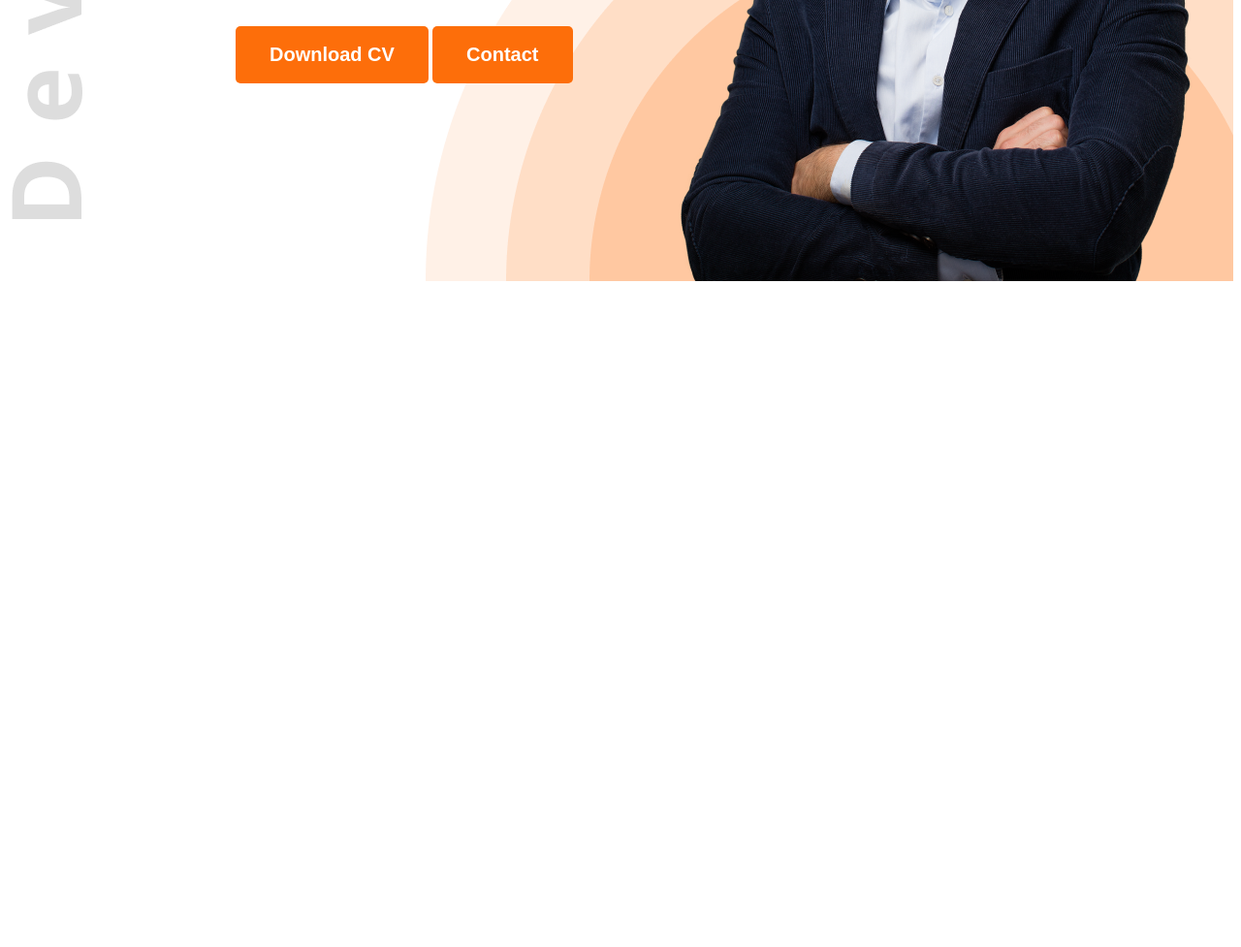
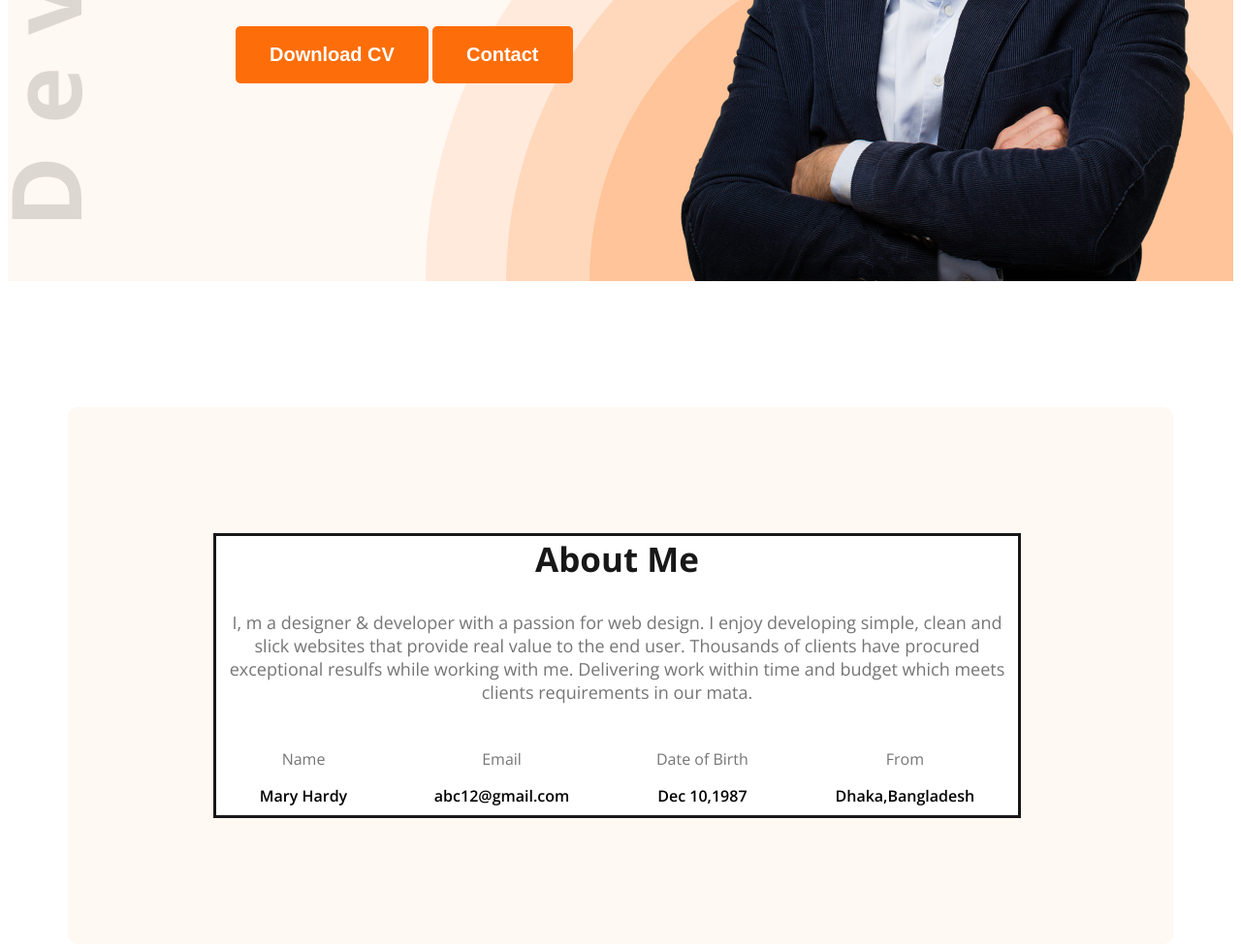
Before and after one commit to UmmayHafsa01/web-dev-protfolio, a plain HTML site: page index.html in a window 1280 px wide. Shown: the part 545-1522 px from the top of the page at 97% size. Before the commit the page ends 843 px from the top, so only its background shows below. Drawn offline with nearby package versions, Linux system fonts and the light colour scheme.

Commit message:
added about

```diff
--- a/index.html
+++ b/index.html
@@ -10,7 +10,7 @@
 <link rel="stylesheet" href="styles/portfolio.css">
 </head>
 <body class="open-sans-normal">
-    <header class="header">
+    <header class="header secondary-bg">
         <nav class="">
             <h3 class="nav-title">Ma<span class="text-primary">r</span>y</h3>
             <ul>
@@ -35,6 +35,33 @@
 
     </header>
     <main>
+        <section class="about secondary-bg ">
+        <div class="about-container">
+            <h3 class="section-title">About Me</h3>
+            <p class="section-description">I, m a designer & developer with a passion for web design. I enjoy developing simple, clean and slick websites that provide real value to the end user. Thousands of clients have procured exceptional resulfs while working with me. Delivering work within time and budget which meets clients requirements in our mata.</p>
+            <div class="about-items">
+                <!--.about-item*4>p.item-title+p.item-description-->
+                <div class="about-item">
+                    <p class="item-title dark-3">Name</p>
+                    <p class="item-description">Mary Hardy</p>
+                </div>
+                <div class="about-item">
+                    <p class="item-title dark-3">Email</p>
+                    <p class="item-description">abc12@gmail.com</p>
+                </div>
+                <div class="about-item">
+                    <p class="item-title dark-3">Date of Birth</p>
+                    <p class="item-description">Dec 10,1987</p>
+                </div>
+                <div class="about-item">
+                    <p class="item-title dark-3">From</p>
+                    <p class="item-description ">Dhaka,Bangladesh</p>
+                </div>
+            </div>
+        </div>
+
+
+        </section>
 
     </main>
     <footer>
--- a/styles/portfolio.css
+++ b/styles/portfolio.css
@@ -6,6 +6,9 @@
       "wdth" 100;
   }
 /*shared style*/
+.secondary-bg{
+    background-color: #FFF8F3;
+}
   .text-primary{
     color: #FD6E0A;
 }
@@ -24,6 +27,16 @@
 .dark-3{
     color: #757575;
 }
+.section-title{
+    font-size: 35px;
+    font-weight: bold;
+    color: #181818;
+}
+.section-description{
+    font-size: 18px;
+    color: #757575;
+}
+
 /*nav style*/
 nav{
     display: flex;
@@ -88,3 +101,41 @@ nav li a{
     background-repeat: no-repeat;
     background-position: top left ,bottom right;
 }
+/*main style*/
+main{
+    max-width: 1140px;
+    margin: 0 auto;
+}
+/*about style*/
+.about{
+    border-radius: 10px;
+    padding:130px 150px ;
+    text-align: center;
+    margin-top: 130px;
+
+}
+.about-container{
+    max-width: 827px;
+    height: 288px;
+    border:3px solid #181818;;
+    background-color: #FFFFFF;
+}
+.section-title{
+    font-weight: bold;
+    font-size: 35px;
+    margin-bottom: 30px;
+    margin-top: 0;
+}
+.section-description{
+    font-size: 18px;
+    margin-bottom: 30px;
+    margin-top: 0;
+}
+.about-items{
+    display: flex;
+    justify-content: space-around;
+}
+.item-description{
+    font-weight: 600;
+
+}
```
